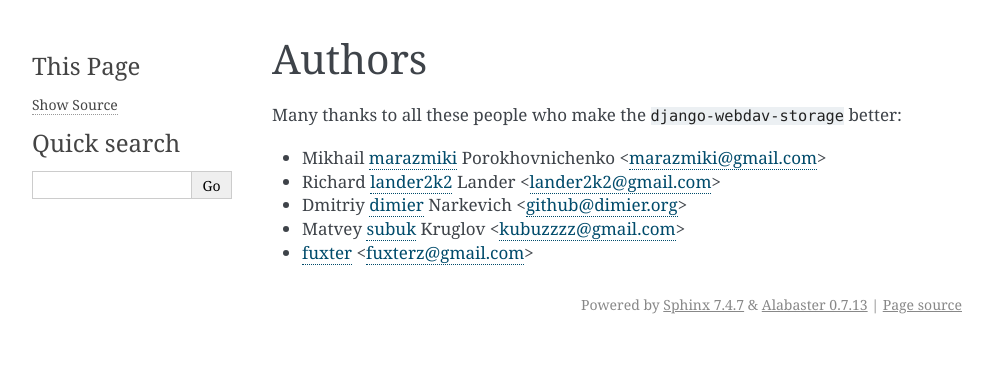
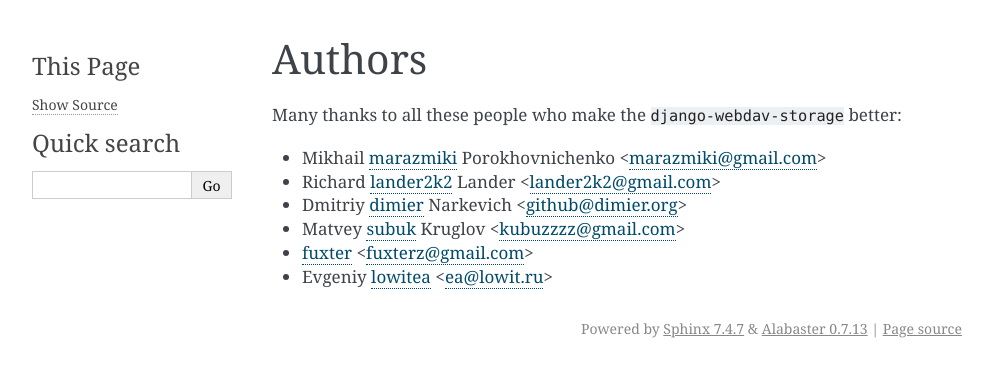
Before and after one commit to marazmiki/django-webdav-storage, a Sphinx documentation site: the page built from docs/source/authors.rst, in a window 1280 px wide. Shown: the top 377 px of the page, without its empty margins (148-1140 px from the left). Built offline with Sphinx 7.4.7, drawn with Linux system fonts in a browser that asks for light colours; pages that are not in the unit, such as notebooks, are missing from menus.

Commit message:
adds lowitea to authors (#17)

```diff
--- a/docs/source/authors.rst
+++ b/docs/source/authors.rst
@@ -8,3 +8,4 @@ Many thanks to all these people who make the ``django-webdav-storage`` better:
 * Dmitriy `dimier <https://github.com/dimier>`_ Narkevich <github@dimier.org>
 * Matvey `subuk <https://github.com/subuk>`_  Kruglov <kubuzzzz@gmail.com>
 * `fuxter <https://github.com/fuxter>`_ <fuxterz@gmail.com>
+* Evgeniy `lowitea <https://github.com/lowitea>`_  <ea@lowit.ru>
```
